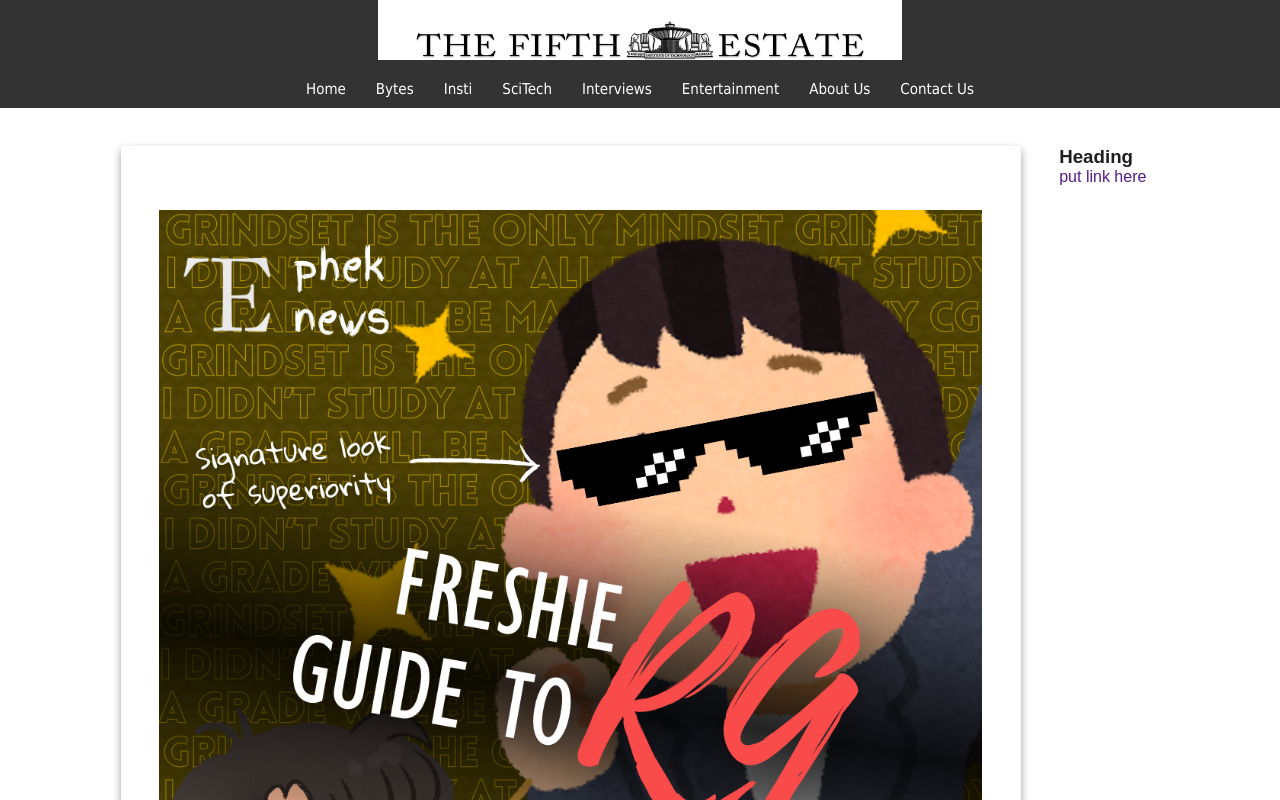
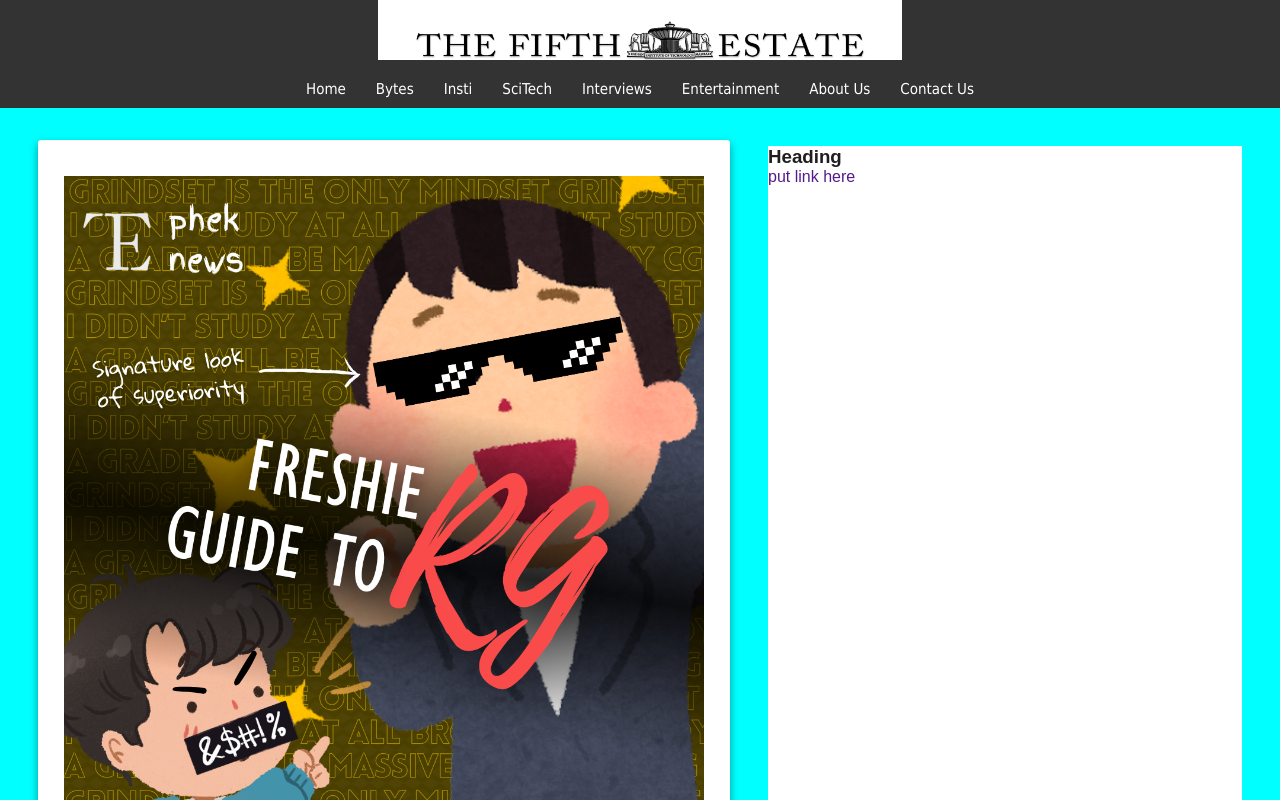
Before and after one commit to Awake-ctrl/TFS_WEB, a React (Vite) app in the folder vite-project/: page / in a window 1280 px wide. Shown: the top 800 px of the page. Built offline with nearby package versions, Linux system fonts and the light colour scheme; the HTML template or start-up script is replaced by a standard one.

Commit message:
some minor changes

```diff
--- a/vite-project/src/Components/Article/ArticleCard.css
+++ b/vite-project/src/Components/Article/ArticleCard.css
@@ -1,5 +1,5 @@
 .art-card-full-container{
-    margin-top: 3vw;
+    padding-top: 2.5vw;
     width: 100%;
     display: flex;
     flex-direction: column;
@@ -10,7 +10,7 @@
     display: flex;
     flex-direction: column;
     width: 100%;
-    padding: 3vw;
+    padding: clamp(0px,2vw,30px);
     background-color: white;
     border-radius: 0.25vw;
     max-width: 900px;
@@ -21,8 +21,8 @@
     width:100%;
     height: auto;
     object-fit: contain;
-    margin-top: 2vw;
-    margin-bottom: 2vw;
+    margin-top: clamp(0px,2vw,10px);
+    margin-bottom: clamp(0px,2vw,10px);
 }
 
 .art-card-heading{
--- a/vite-project/src/Components/Sidebar/sidebar.css
+++ b/vite-project/src/Components/Sidebar/sidebar.css
@@ -1,6 +1,8 @@
 /* Sidebar */
 aside {
-  margin: 3vw; /* Add some padding */
+   /* Add some padding */
+  margin-top: 3vw;
+  margin-right: 3vw;
   background-color: white; /* White background for the sidebar */
   color: rgb(32, 31, 31); /* Text color */
   height: auto; /* Ensures the sidebar adjusts to its content height */
@@ -13,12 +15,15 @@ aside {
 
 .content {
   display: flex;
-  flex-direction: row;
+  align-items: flex-start;
   justify-content: center;
-  align-items: flex-start;
-  width: 100%;
+  background-color: aqua;
 }
-
+.wrapper{
+  display: grid;
+  grid-template-columns: 1.5fr 1fr;
+}
 .article{
-  padding-left: 2vw;
+  margin-left: 3vw;
+  margin-right: 3vw;
 }
--- a/vite-project/src/pages/Home.jsx
+++ b/vite-project/src/pages/Home.jsx
@@ -11,6 +11,7 @@ const Home = () => {
     <div className='Main'>
       <Navbar />
       <div className="content">
+        <div className='wrapper'>
         <div className="article">
         <ArticleCards />
         <ArticleCards />
@@ -26,6 +27,7 @@ const Home = () => {
         <aside>
           <Heading_and_line />
         </aside>
+        </div>
       </div>
       <Footer />
     </div>
```
Also changed, not shown: vite-project/src/assets/image1.webp (added).
